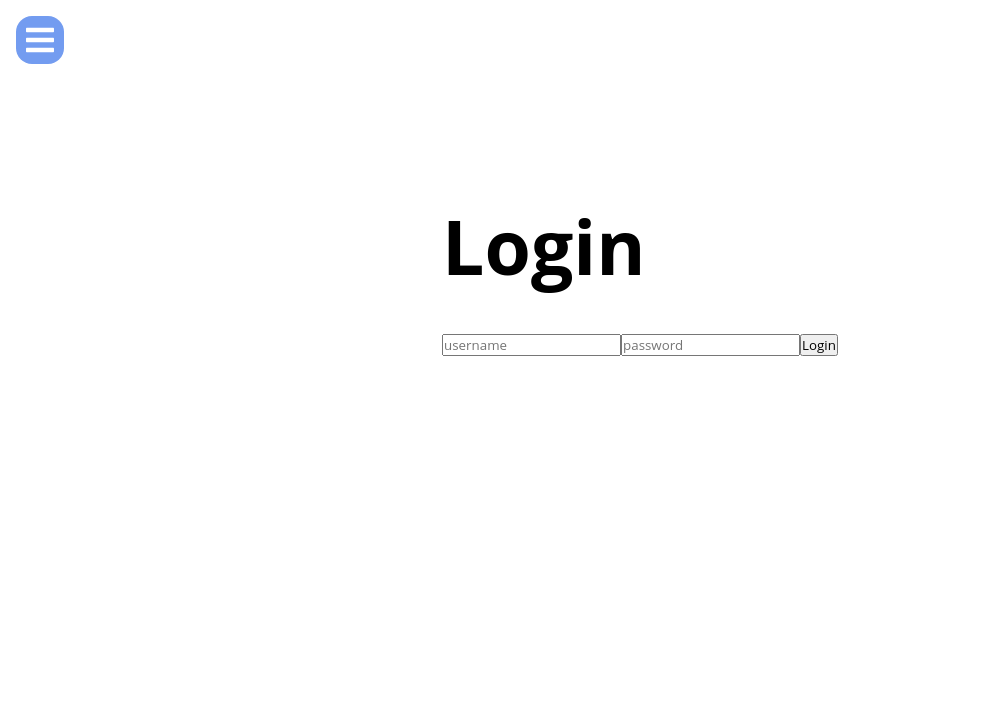
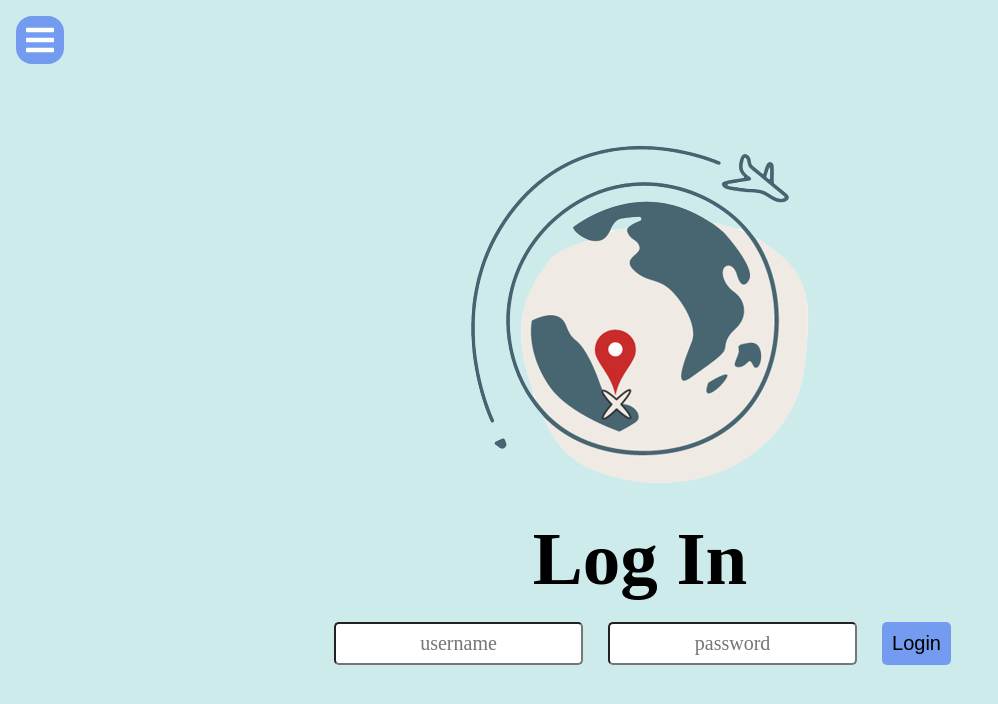
Before and after one commit to Capstone-MEJA/memorymarker, a React app: page /login in a window 1280 px wide. Shown: the top 704 px of the page, without its empty margins (0-998 px from the left). Built offline with nearby package versions, Linux system fonts and the light colour scheme.

Commit message:
styled log in

```diff
--- a/src/features/auth/Login.tsx
+++ b/src/features/auth/Login.tsx
@@ -4,6 +4,7 @@ import { loginUser } from "../../store/authSlice";
 import { AppDispatch, RootState } from "../../store";
 import { useNavigate } from "react-router-dom";
 import styled from "styled-components";
+import { device } from "../../styles/global";
 
 const Login = () => {
   //setting based variables/functions
@@ -32,25 +33,31 @@ const Login = () => {
   }
   return (
     <LoginWrapper>
+      <Logo>
+        <img src="logo.png" />
+      </Logo>
+
       <form onSubmit={handleSubmit}>
-        <h2>Login</h2>
-        <input
+        <FormTitle>Log In</FormTitle>
+        <LoginCredsWrapper>
+          <Input
             type="text"
             placeholder="username"
             onChange={(e: ChangeEvent<HTMLInputElement>) =>
               setUser({ ...user, username: e.target.value })
             }
           />
-        <input
+          <Input
             type="password"
             placeholder="password"
             onChange={(e: ChangeEvent<HTMLInputElement>) =>
               setUser({ ...user, password: e.target.value })
             }
           />
-        <button>
+          <Button>
             {auth.loginStatus === "pending" ? "Submitting..." : "Login"}
-        </button>
+          </Button>
+        </LoginCredsWrapper>
         {auth.loginStatus === "rejected" ? <p>{auth.loginError}</p> : null}
       </form>
     </LoginWrapper>
@@ -61,8 +68,50 @@ export default Login;
 
 const LoginWrapper = styled.div`
   display: flex;
+  flex-direction: column;
   align-items: center;
   justify-content: center;
   font-size: 50px;
-  height: 70vh;
+  height: 100vh;
+  background-color: #ceebec;
 `;
+
+const Logo = styled.image`
+  display: flex;
+  align-items: center;
+  justify-content: center;
+  height: 50%
+`;
+
+const FormTitle = styled.h2`
+  display: flex;
+  justify-content: center;
+  font-family: "Playfair Display", serif;
+`;
+const Input = styled.input`
+  font-family: "Cormorant Garamond", serif;
+  text-align: center;
+  border-radius: 5px;
+  font-size: 20px;
+  margin: 20px 10px 20px 15px;
+  &::placeholder {
+    font-size: 20px;
+  }
+`;
+
+const Button = styled.button`
+  background-color: #739cf0;
+  font-family: "Montserrat", sans-serif;
+  font-size: 20px;
+  padding: 10px;
+  margin: 20px 10px 20px 15px;
+  border-radius: 5px;
+  border: none;
+`;
+
+const LoginCredsWrapper = styled.section`
+  display: flex;
+  flex-direction: row;
+  justify-content: center;
+  width: 80vw;
+`;
```
Lines whose indentation alone changed are shown as unchanged.
